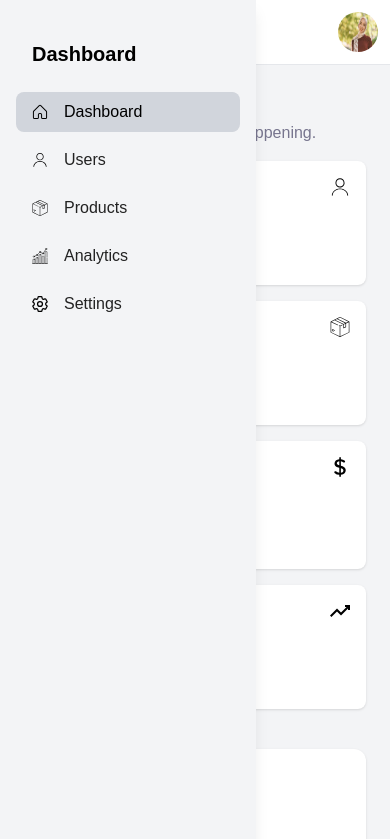
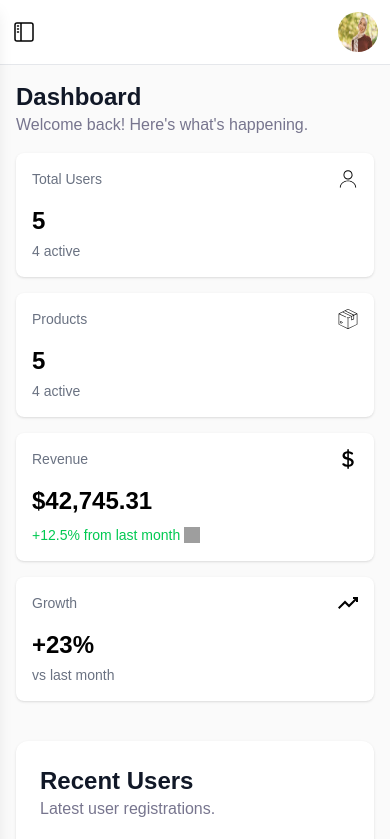
Before and after one commit to AbdelrhmanShehab/Dashboard-ecommerce, a Next.js app: page / in a window 390 px wide. Shown: the top 839 px of the page. Built offline with nearby package versions, Linux system fonts and the light colour scheme; grey boxes are pictures that could not be loaded.

Commit message:
adjusting sidebar for mobile and other screens with adding animation to it

```diff
--- a/src/app/createproduct/page.js
+++ b/src/app/createproduct/page.js
@@ -1,3 +1,5 @@
+
+
 "use client";
 
 import { useState } from "react";
--- a/src/app/edit/page.js
+++ b/src/app/edit/page.js
@@ -1,3 +1,4 @@
+
 "use client";
 import { useEffect, useState } from "react";
 import { useRouter } from "next/navigation"; // Changed from 'next/router'
@@ -8,61 +9,33 @@ import Link from "next/link";
 export default function Edit() {
   const [name, setName] = useState("");
   const [role, setRole] = useState("");
-  const [status, setStatus] = useState(""); useEffect(() => {
-    const userData = JSON.parse(localStorage.getItem("user") || "{}");
-
-    if (!userData.id) {
-      alert("No user selected for editing. Redirecting...");
-      router.push("/users");
-      return;
-    }
-
-    setId(userData.id);
-    setName(userData.Name || "");
-    setRole(userData.Role || "");
-    setStatus(userData.Status || "");
-  }, []);
-
+  const [status, setStatus] = useState("");
   const [id, setId] = useState("");
   const router = useRouter();
 
   useEffect(() => {
-    const userData = JSON.parse(localStorage.getItem("user") || "{}");
-
-    if (!userData.id) {
-      alert("No user selected for editing. Redirecting...");
-      router.push("/users");
-      return;
-    }
-
-    setId(userData.id);
-    setName(userData.Name || "");
-    setRole(userData.Role || "");
-    setStatus(userData.Status || "");
+    setName(localStorage.getItem("Name") || "");
+    setRole(localStorage.getItem("Role") || "");
+    setStatus(localStorage.getItem("Status") || "");
+    setId(localStorage.getItem("id") || "");
   }, []);
 
   const handleSubmit = async (e) => {
     e.preventDefault();
-
-    if (!name || !role || !status || !id) {
-      alert("All fields are required, including a valid ID.");
+    if (!name || !role || !status) {
+      alert("All fields are required");
       return;
     }
 
-    try {
     const userDoc = doc(db, "users", id);
     await updateDoc(userDoc, {
       Name: name,
       Role: role,
       Status: status,
     });
+
     router.push("/users");
-    } catch (error) {
-      console.error("Failed to update user:", error);
-      alert("Error updating user. Check console for details.");
-    }
   };
-
 
   return (
     <div className="p-8 max-w-xl mx-auto">
@@ -82,7 +55,6 @@ export default function Edit() {
           placeholder="Role (admin/editor)"
           className="w-full border border-gray-300 rounded px-4 py-2"
         >
-          <option value="Role">Select Role</option>
           <option value="admin">Admin</option>
           <option value="user">User</option>
         </select>
--- a/src/app/products/page.js
+++ b/src/app/products/page.js
@@ -1,3 +1,4 @@
+
 "use client";
 
 import Image from "next/image";
--- a/src/components/ClientLayout.js
+++ b/src/components/ClientLayout.js
@@ -1,25 +1,21 @@
+// components/ClientLayout.jsx
 "use client";
+import { useState } from "react";
+import Sidebar from "@/components/Sidebar";
+import Header from "@/components/Header";
 
-import { useState } from "react";
-import Sidebar from "./Sidebar";
-import Header from "./Header";
+export default function ClientLayout({ children }) {
+  const [sidebarVisible, setSidebarVisible] = useState(false);
 
-const ClientLayout = ({ children }) => {
-  const [sidebarVisible, setSidebarVisible] = useState(true);
-
-  const toggleSidebar = () => {
-    setSidebarVisible((prev) => !prev);
-  };
+  const toggleSidebar = () => setSidebarVisible((prev) => !prev);
 
   return (
-    <div className="flex h-screen">
-      <Sidebar visible={sidebarVisible} />
-      <div className="flex flex-col flex-1 overflow-hidden w-full">
+    <div className="flex">
+      <Sidebar visible={sidebarVisible} onClose={() => setSidebarVisible(false)} />
+      <div className="flex-1 flex flex-col">
         <Header toggleSidebar={toggleSidebar} />
-        <main className="p-6 bg-gray-100 overflow-y-auto">{children}</main>
+        <main className="p-4">{children}</main>
       </div>
     </div>
   );
-};
-
-export default ClientLayout;
+}
--- a/src/components/Header.js
+++ b/src/components/Header.js
@@ -1,15 +1,14 @@
 import React from "react";
-import Link from "next/link";
 import Image from "next/image";
 
 const Header = ({ toggleSidebar }) => {
   return (
     <header className="bg-white border-b border-gray-200">
-      <div className="w-[94%] m-auto flex justify-between items-center h-[64px] ">
-        <div className="w-[20px] h-[20px] relative">
+      <div className="w-[94%] m-auto flex justify-between items-center h-[64px]">
+        {/* Sidebar Toggle Button */}
         <button
           onClick={toggleSidebar}
-            className="w-[20px] h-[20px] relative focus:outline-none"
+          className="w-6 h-6 relative focus:outline-none"
         >
           <Image
             src="/icons/sidebar-icon.svg"
@@ -18,8 +17,9 @@ const Header = ({ toggleSidebar }) => {
             className="cursor-pointer"
           />
         </button>
-        </div>
-        <div className="w-[40px] h-[40px] relative">
+
+        {/* Profile Picture */}
+        <div className="w-10 h-10 relative">
           <Image
             src="/images/profile-pic2.jpg"
             alt="profile picture"
--- a/src/components/Sidebar.js
+++ b/src/components/Sidebar.js
@@ -5,63 +5,44 @@ import Link from "next/link";
 import { usePathname } from "next/navigation";
 
 const menuItems = [
-  {
-    title: "Dashboard",
-    icon: "home-icon.svg",
-    href: "/",
-  },
-  {
-    title: "Users",
-    icon: "user-icon.svg",
-    href: "/users",
-  },
-  {
-    title: "Products",
-    icon: "product-icon.svg",
-    href: "/products",
-  },
-  {
-    title: "Analytics",
-    icon: "analysis-icon.svg",
-    href: "/analytics",
-  },
-  {
-    title: "Settings",
-    icon: "settings-icon.svg",
-    href: "/settings",
-  },
+  { title: "Dashboard", icon: "home-icon.svg", href: "/" },
+  { title: "Users", icon: "user-icon.svg", href: "/users" },
+  { title: "Products", icon: "product-icon.svg", href: "/products" },
+  { title: "Analytics", icon: "analysis-icon.svg", href: "/analytics" },
+  { title: "Settings", icon: "settings-icon.svg", href: "/settings" },
 ];
 
-const Sidebar = ({ visible }) => {
+const Sidebar = ({ visible, onClose }) => {
   const pathname = usePathname();
-  if (!visible) return null;
+
+  const handleClick = () => {
+    if (typeof window !== "undefined" && window.innerWidth < 768) {
+      onClose?.();
+    }
+  };
+
   return (
     <aside
-      className={`z-4 absolute md:relative w-64 bg-gray-100 h-screen p-4 shadow-lg
-    transition-all duration-500 ease-[cubic-bezier(0.68,-0.6,0.32,1.6)]
-    ${
-      visible
-        ? "translate-x-0 opacity-100 scale-100 blur-0"
-        : "-translate-x-full opacity-0 scale-95 blur-sm"
-    }
-    hover:shadow-xl hover:bg-gray-50`}
+      className={`
+        z-40 fixed md:relative  top-0 left-0
+        w-64 bg-gray-100 h-[100vh] p-4 shadow-lg
+        transition-transform duration-300 ease-in-out
+        ${visible ? "translate-x-0" : "-translate-x-full"}
+      `}
     >
       <nav>
         <h1 className="px-4 py-6 text-xl font-semibold">Dashboard</h1>
         <ul className="list-none p-0 m-0">
           {menuItems.map((item) => {
             const isActive = pathname === item.href;
-
             return (
               <li key={item.title} className="mb-2">
                 <Link
                   href={item.href}
+                  onClick={handleClick}
                   className={`flex items-center text-md gap-4 py-2 px-4 rounded-lg transition-colors duration-200
-                    ${
-                      isActive
-                        ? "bg-gray-300 text-black"
-                        : "text-[#222] hover:bg-gray-200"
-                    }`}
+                    ${isActive ? "bg-gray-300 text-black" : "text-[#222] hover:bg-gray-200"}
+                  `}
                 >
                   <img
                     src={`/icons/${item.icon}`}
```
Lines whose indentation alone changed are shown as unchanged.
